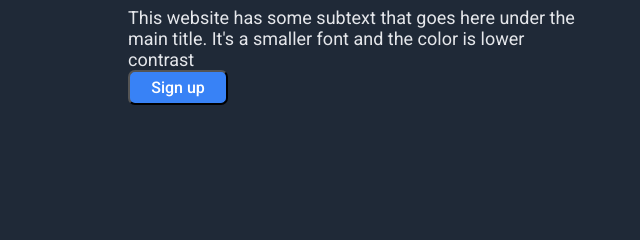
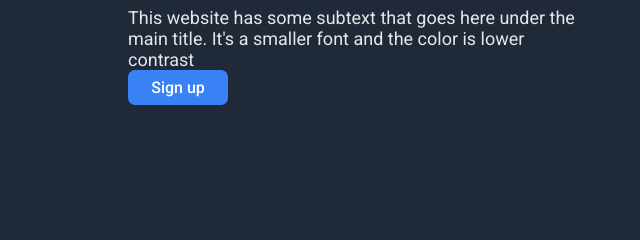
Before and after one commit to JCastillo-C0D3/top-css-exercise-0, a plain HTML site: page index.html in a window 1280 px wide. Shown: the part 263-503 px from the top of the page, 0-640 px from the left. Drawn offline with Linux system fonts and the light colour scheme.

Commit message:
Fix border for button.

```diff
--- a/style.css
+++ b/style.css
@@ -110,6 +110,7 @@ body {
   width: 100px;
   height: 35px;
   border-radius: 7px;
+  border: 0px solid transparent;
   background-color: #3882f6;
   font-family: "Roboto", sans-serif;
   font-weight: 500;
```
